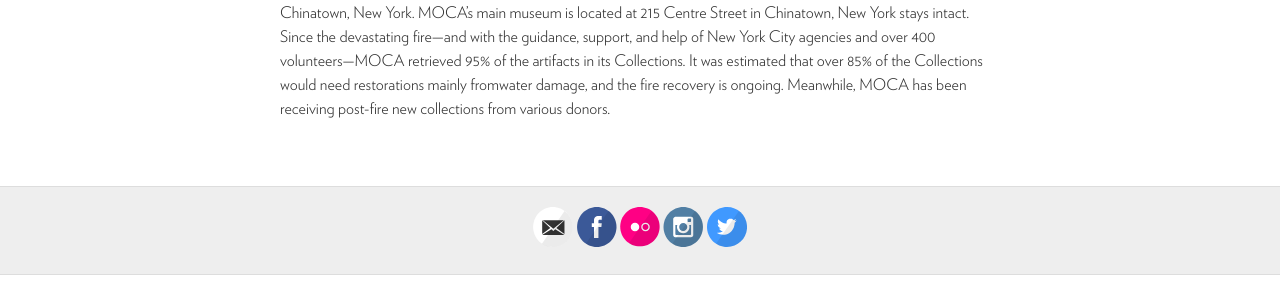
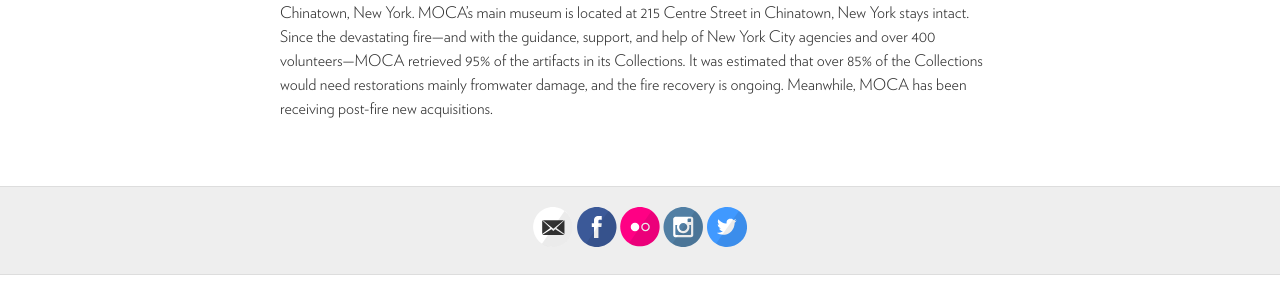
Before and after one commit to moca40/moca40.github.io, a Jekyll site: the page built from post-fire acquisitions.html, in a window 1280 px wide. Shown: the part 339-631 px from the top of the page. Built offline with Jekyll 4.4.1, drawn with Linux system fonts in a browser that asks for light colours; some of the changed text lies outside the part shown.

Commit message:
Update post-fire acquisitions.html

```diff
--- a/post-fire acquisitions.html
+++ b/post-fire acquisitions.html
@@ -3,7 +3,7 @@ layout: page
 title: Post-Fire Acquisitions
 ---
 
-On January 23, 2020, MOCA’s Collections and Research Center that housed over 85,000 artifacts (the “Collections”) of Chinese American history—experienced a devastating 5-alarm fire at its site located at 70 Mulberry Street in Chinatown, New York. MOCA’s main museum is located at 215 Centre Street in Chinatown, New York stays intact. Since the devastating fire—and with the guidance, support, and help of New York City agencies and over 400 volunteers—MOCA retrieved 95% of the artifacts in its Collections. It was estimated that over 85% of the Collections would need restorations mainly fromwater damage, and the fire recovery is ongoing. Meanwhile, MOCA has been receiving post-fire new collections from various donors.
+On January 23, 2020, MOCA’s Collections and Research Center that housed over 85,000 artifacts (the “Collections”) of Chinese American history—experienced a devastating 5-alarm fire at its site located at 70 Mulberry Street in Chinatown, New York. MOCA’s main museum is located at 215 Centre Street in Chinatown, New York stays intact. Since the devastating fire—and with the guidance, support, and help of New York City agencies and over 400 volunteers—MOCA retrieved 95% of the artifacts in its Collections. It was estimated that over 85% of the Collections would need restorations mainly fromwater damage, and the fire recovery is ongoing. Meanwhile, MOCA has been receiving post-fire new acquisitions.
 <ul>
   {% for post in site.post-fire qcquisitions %}
     <li>
```
